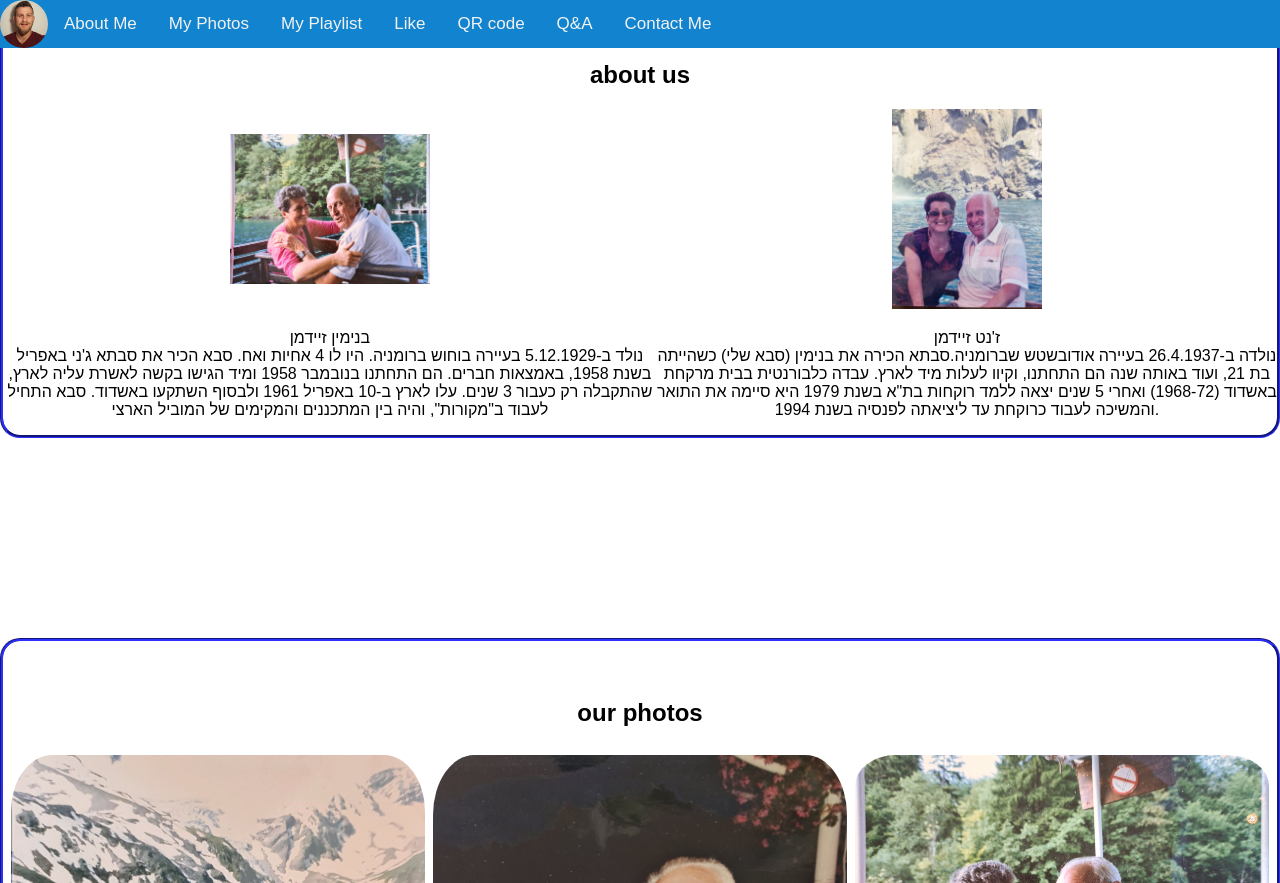
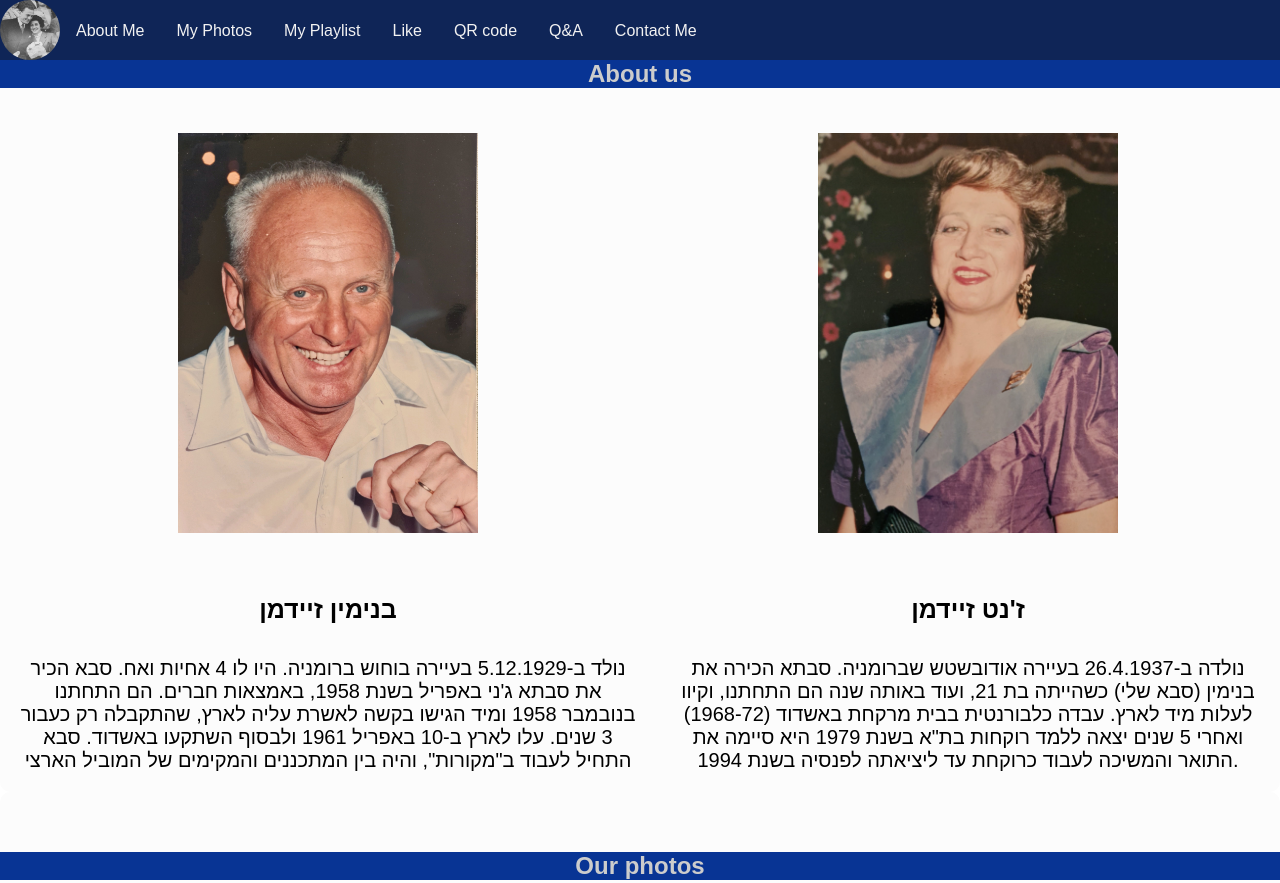
Before and after one commit to Web-Development-Environments-2021/312252919, a plain HTML site: page index.html in a window 1280 px wide. Shown: the top 883 px of the page. Drawn offline with nearby package versions, Linux system fonts and the light colour scheme; a script that the page names is missing; files whose address does not match are found by name.

Commit message:
added aditional styling and changed icon

```diff
--- a/index.html
+++ b/index.html
@@ -14,7 +14,7 @@
   <body>
     <div id="menu">
       <div>
-        <img id="icon" src="images/portrait_square.jpeg" alt="guy" />
+        <img id="icon" src="images/wedding_family_cut.jpg" alt="guy" />
       </div>
       <div id="links">
         <a href="#about">About Me</a>
@@ -28,13 +28,12 @@
     </div>
 
     <section id="about" class="section">
-      <h2>about us</h2>
+      <h2>About us</h2>
       <div id="container_info">
         <div id="grandpadiv" class="a">
-          <img src="images/together3.jpg" alt="3" id="ttt">
+          <img src="images/grandpa2.jpg" class="about_img">
+          <h4>בנימין זיידמן</h4>
           <p>
-            בנימין זיידמן
-            <br>
             נולד ב-5.12.1929 בעיירה בוחוש ברומניה. היו לו 4
             אחיות ואח. סבא הכיר את סבתא ג'ני באפריל בשנת 1958, באמצאות
             חברים. הם התחתנו בנובמבר 1958 ומיד הגישו בקשה לאשרת עליה לארץ,
@@ -42,11 +41,10 @@
           </p>
         </div>
         <div id="grandmadiv" class="a">
-          <img src="images/together2.jpg" alt="2" id=ggg>
+          <img src="images/grandma2.jpg" class="about_img">
+          <h4>ז'נט זיידמן</h4>
           <p>
-            ז'נט זיידמן
-            <br>
-            נולדה ב-26.4.1937 בעיירה אודובשטש שברומניה.סבתא הכירה את בנימין (סבא שלי) כשהייתה בת 21, ועוד באותה שנה הם
+            נולדה ב-26.4.1937 בעיירה אודובשטש שברומניה. סבתא הכירה את בנימין (סבא שלי) כשהייתה בת 21, ועוד באותה שנה הם
             התחתנו, וקיוו לעלות מיד לארץ. עבדה כלבורנטית בבית מרקחת באשדוד (1968-72) ואחרי 5 שנים יצאה
             ללמד רוקחות בת"א בשנת 1979 היא סיימה את התואר והמשיכה לעבוד כרוקחת עד
             ליציאתה לפנסיה בשנת 1994.
@@ -56,7 +54,7 @@
     </section>
 
     <section id="photos" class="section">
-      <h2>our photos</h2>
+      <h2>Our photos</h2>
       <div class="row">
         <div class="column">
           <img src="images/together1.jpg" />
@@ -75,42 +73,26 @@
           <img src="images/wedding_alone.jpg" />
         </div>
       </div>
-      <br />
-      <br />
-      <br />
-      <br />
-      <br />
-      <br />
-      <br />
-      <br />
-      <br />
-      <br />
-      <br />
-      <br />
-      <br />
+      <br>
     </section>
 
     <section id="playlist" class="section">
-      <h2>our playlist</h2>
-      <br />
+      <h2>Our playlist</h2>
       <iframe
-        width="560"
-        height="315"
+        width=560
+        height=315
         src="https://www.youtube.com/embed/_dmOgDlWAkU"
         frameborder="0"
         allow="accelerometer; autoplay; clipboard-write; encrypted-media; gyroscope; picture-in-picture"
         allowfullscreen
       ></iframe>
-      <br />
-      <br />
+
+      <embed name="GoodEnough" src="/music/Ludovico Einaudi - Nuvole Bianche.mp3" loop="false" hidden="true" autostart="true">
+
     </section>
 
     <section id="like" class="section">
-      <h2>give us a like</h2>
-      <br />
-      <br />
-      <br />
-      <br />
+      <h2>Give us a like</h2>
       <div
         class="fb-like"
         data-href="https://web-development-environments-2021.github.io/assignment1-Guyzaidman/"
@@ -119,32 +101,24 @@
         data-action="like"
         data-size="large"
         data-share="true"
+        style="margin-bottom: 50px;"
       ></div>
-      <br />
-      <br />
     </section>
 
     <section id="qrcoder" class="section">
-      <h2>scan our code</h2>
-      <br />
+      <h2>Scan our code</h2>
       <img src="images/qr_code.png" alt="QR code" />
-      <br />
-      <br />
-      <br />
-      <br />
-      <br />
-      <br />
     </section>
 
     <section id="spa" class="section">
-      <h2>answers</h2>
+      <h2>Answers</h2>
       <br />
       <br />
       <div id="answers">
         <div id="q1">
           <h4>Q1</h4>
           <p>three main differences between web1, web2 and web3</p>
-          <table border="3">
+          <table border="2">
             <tbody>
               <tr>
                 <td width="25%">web1</td>
@@ -227,6 +201,7 @@
             <h4>web2</h4>
             היה שם לב לתיוגים ידניים של יוצרי האתרים ולכן מחזיר תוצאות רלוונטיות יותר
             <h4>web3</h4>
+            היה מתייג בצורה אוטומטית, ולכן הרבה יותר מהירה, את האתרים ולכן מגיע לתוצאות רלוונטיות ומהירות
 
           </p>
         </div>
@@ -240,10 +215,7 @@
     </section>
 
     <section id="contact" class="section">
-      <h2>contact me</h2>
-      <br />
-      <br />
-      <br />
+      <h2>Contact me</h2>
       <div id="form_div">
         <form
           action="mailto: galagas@post.bgu.ac.il"
@@ -272,7 +244,6 @@
           <input type="submit" value="Submit" />
         </form>
       </div>
-      <br />
     </section>
 
     <script type="text/javascript">
--- a/style.css
+++ b/style.css
@@ -1,7 +1,6 @@
 /* general body settings */
 body {
   margin: 0;
-  font-weight: 300;
   font-family: sans-serif;
 }
 
@@ -9,14 +8,14 @@ body {
 #menu {
   position: fixed;
   width: 100%;
-  margin: 0 auto;
-  height: 48px;
-  background: #1283ce;
+  height: 60px;
+  background: #0f2557;
 }
 
 #menu #icon {
   float: left;
-  height: 48px;
+  height: 60px;
+  width: 60px;
   border-radius: 50%;
 }
 
@@ -24,9 +23,9 @@ body {
   float: left;
   color: #f2f2f2;
   text-align: center;
-  padding: 14px 16px;
+  padding: 22px 16px;
   text-decoration: none;
-  font-size: 17px;
+  font-size: 16px;
 }
 
 #menu a:hover {
@@ -36,19 +35,28 @@ body {
 
 .section {
   text-align: center;
-  background-color: rgb(255, 255, 255);
-  border-style: groove;
-  border-color: rgb(35, 38, 201);
-  border-radius: 20px;
-  margin-bottom: 200px;
+  background-color: #fcfcfc;
+  border-radius: 10px;
+  padding-top: 60px;
+}
+
+h2 {
+  background-color: rgb(8, 52, 148);
+  color: #ccc;
+  margin-top: 0px;
+}
+
+section#about p {
+  padding: 0px 20px 0px 20px;
+  font-size: 20px;
+}
+
+section#about h4 {
+  font-size: 25px;
 }
 
 section#contact {
   background-color: #f2f2f2;
-}
-
-h2 {
-  margin-top: 58px;
 }
 
 #container_info {
@@ -56,15 +64,17 @@ h2 {
   justify-content: space-between;
 }
 
-section#about div img#ttt {
-  width: 200px;
-  height: 150px;
+img.about_img {
+  width: 300px;
+  height: 400px;
   padding: 25px;
 }
 
-section#about div img#ggg {
-  width: 150px;
-  height: 200px;
+tr:nth-child(even) {
+  background-color: #eeeeee;
+}
+td:hover {
+  background-color: #bbbbbb;
 }
 
 /* images section settings*/
```
Also changed, not shown: images/grandma2.jpg (added), images/grandpa2.jpg (added), images/wedding_family_cut.jpg (added), 1 other file.
